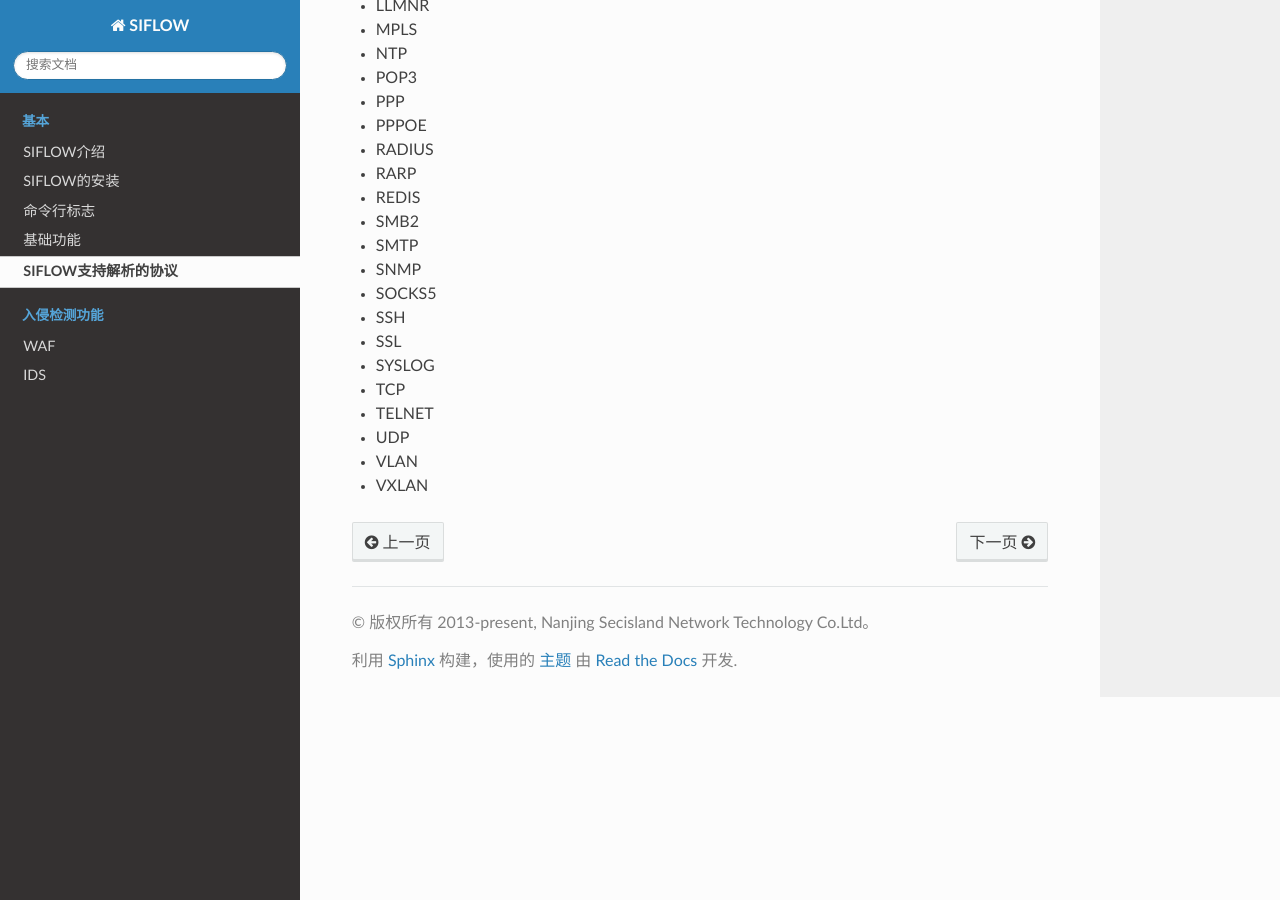
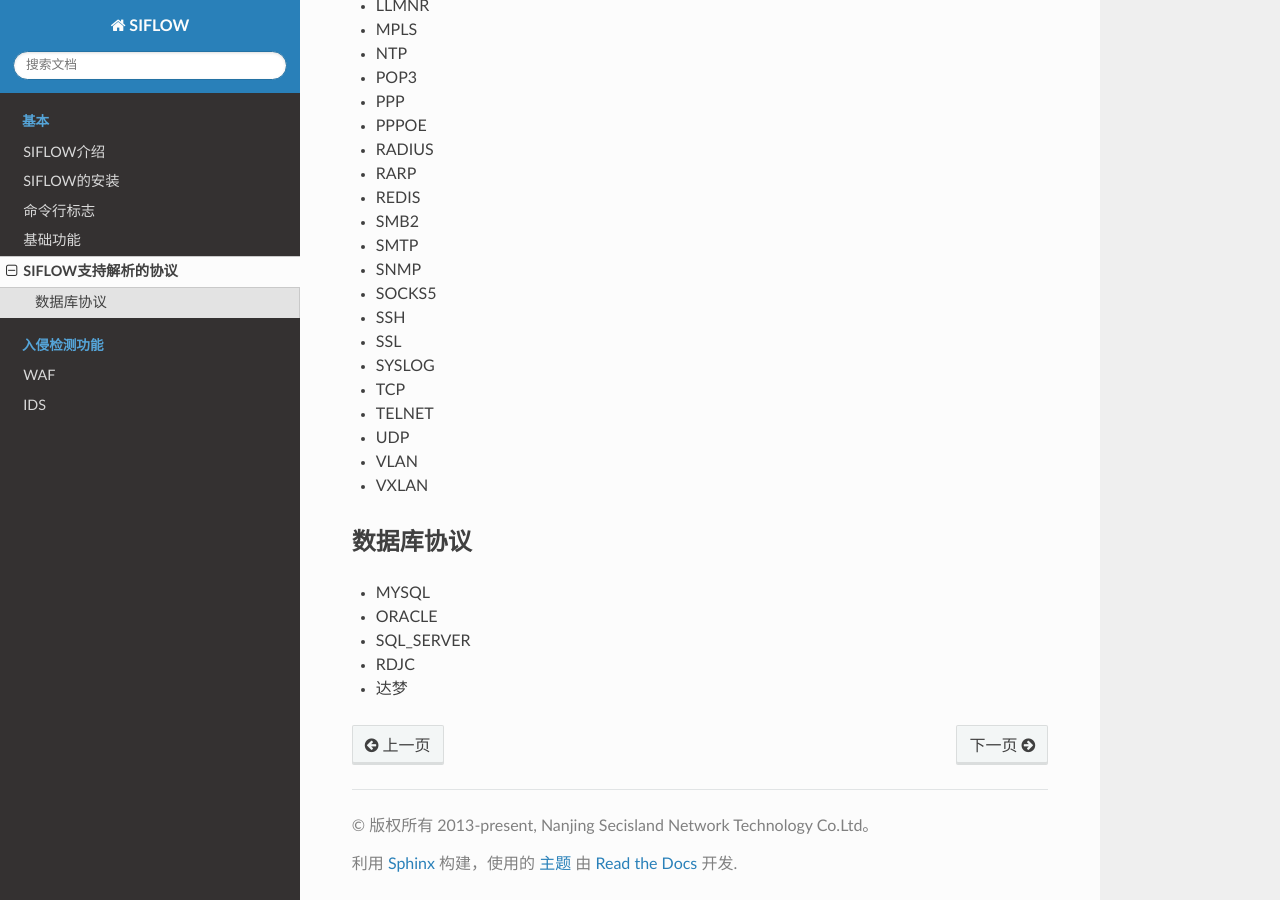
Before and after one commit to Neon-C23/SIFLOW-DOC, a Sphinx documentation site: the page built from source/support_protocols/index.rst, in a window 1280 px wide and 900 px high, scrolled down 534 px. Built offline with Sphinx 7.4.7 and the Read the Docs theme 2.0.0, drawn with Linux system fonts in a browser that asks for light colours.

Commit message:
Update index.rst

```diff
--- a/source/support_protocols/index.rst
+++ b/source/support_protocols/index.rst
@@ -37,3 +37,12 @@ SIFLOW支持解析的协议
 * UDP
 * VLAN
 * VXLAN
+
+数据库协议
+~~~~~~~~~
+
+* MYSQL
+* ORACLE
+* SQL_SERVER
+* RDJC
+* 达梦
```
